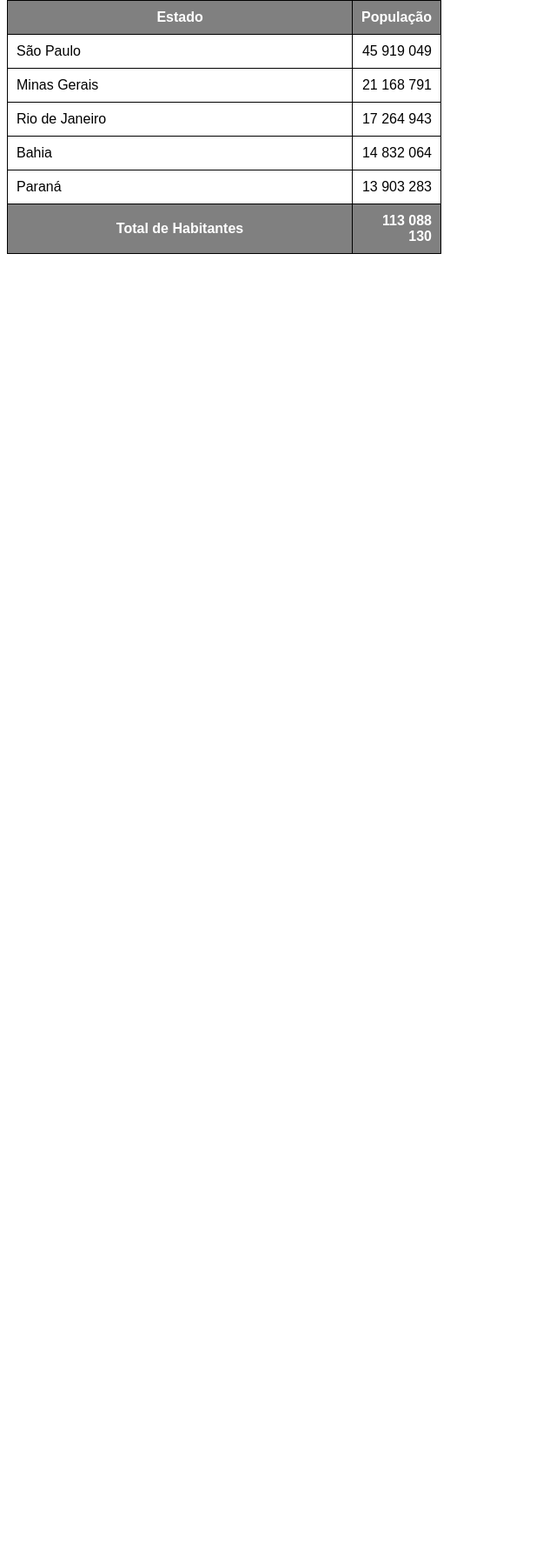
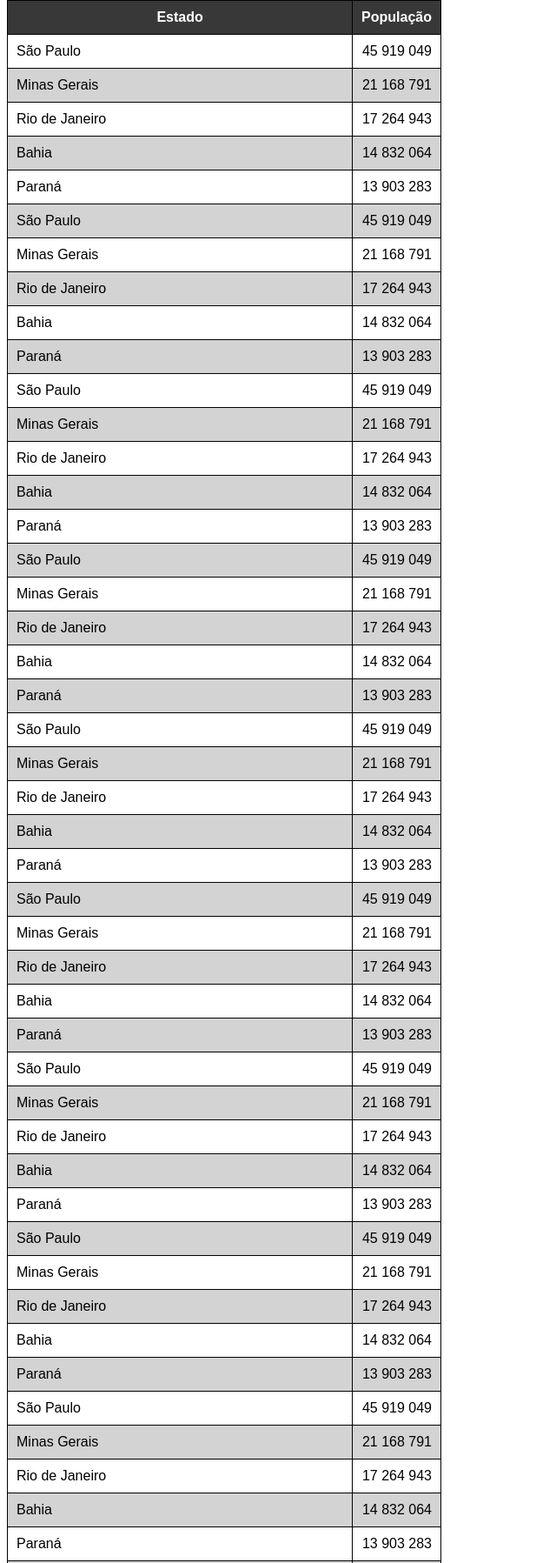
Before and after one commit to C4IO-Dev/HTML-CSS, a plain HTML site: page exercicios/Módulo 3/ex23/tabela02.html in a window 1280 px wide. Shown: the part 80-1877 px from the top of the page at 87% size, without its empty margins (0-640 px from the left). Before the commit the page ends 800 px from the top, so only its background shows below. Drawn offline with Linux system fonts and the light colour scheme.

Commit message:
atualizei cabeçalho tabela02

```diff
--- a/exercicios/Módulo 3/ex23/tabela02.html
+++ b/exercicios/Módulo 3/ex23/tabela02.html
@@ -12,6 +12,7 @@
         table{
             width: 500px;
             border-collapse: collapse;
+            position: relative;
         }
 
         td,th{
@@ -19,8 +20,25 @@
             padding: 10px;
         }
 
+        caption{
+            font-size: 1.5em;
+            font-weight: bold;
+            padding: 10px;
+            background-color: lightgray;
+        }
+
+        .cabecalho{
+            position: sticky;
+            top: -1px;
+            background-color: #383838;
+        }
+
+        tbody > tr:nth-child(2n){
+            background-color: lightgray;
+        }
+
         thead, tfoot{
-            background-color: gray;
+            background-color: #383838;
             color: white;
         }
 
@@ -38,11 +56,191 @@
     <table>
         <thead>
             <tr>
-                <th scope="col">Estado</th>
-                <th scope="col" style="width: 45px;">População</th>
+                <th scope="col" class="cabecalho">Estado</th>
+                <th scope="col" style="width: 50px;" class="cabecalho">População</th>
             </tr>
         </thead>
         <tbody>
+            <tr>
+                <td>São Paulo</td>
+                <td class="num">45 919 049</td>
+            </tr>
+            <tr>
+                <td>Minas Gerais</td>
+                <td class="num">21 168 791</td>
+            </tr>
+            <tr>
+                <td>Rio de Janeiro</td>
+                <td class="num">17 264 943</td>
+            </tr>
+            <tr>
+                <td>Bahia</td>
+                <td class="num">14 832 064</td>
+            </tr>
+            <tr>
+                <td>Paraná</td>
+                <td class="num">13 903 283</td>
+            </tr>
+            <tr>
+                <td>São Paulo</td>
+                <td class="num">45 919 049</td>
+            </tr>
+            <tr>
+                <td>Minas Gerais</td>
+                <td class="num">21 168 791</td>
+            </tr>
+            <tr>
+                <td>Rio de Janeiro</td>
+                <td class="num">17 264 943</td>
+            </tr>
+            <tr>
+                <td>Bahia</td>
+                <td class="num">14 832 064</td>
+            </tr>
+            <tr>
+                <td>Paraná</td>
+                <td class="num">13 903 283</td>
+            </tr>
+            <tr>
+                <td>São Paulo</td>
+                <td class="num">45 919 049</td>
+            </tr>
+            <tr>
+                <td>Minas Gerais</td>
+                <td class="num">21 168 791</td>
+            </tr>
+            <tr>
+                <td>Rio de Janeiro</td>
+                <td class="num">17 264 943</td>
+            </tr>
+            <tr>
+                <td>Bahia</td>
+                <td class="num">14 832 064</td>
+            </tr>
+            <tr>
+                <td>Paraná</td>
+                <td class="num">13 903 283</td>
+            </tr>
+            <tr>
+                <td>São Paulo</td>
+                <td class="num">45 919 049</td>
+            </tr>
+            <tr>
+                <td>Minas Gerais</td>
+                <td class="num">21 168 791</td>
+            </tr>
+            <tr>
+                <td>Rio de Janeiro</td>
+                <td class="num">17 264 943</td>
+            </tr>
+            <tr>
+                <td>Bahia</td>
+                <td class="num">14 832 064</td>
+            </tr>
+            <tr>
+                <td>Paraná</td>
+                <td class="num">13 903 283</td>
+            </tr>
+            <tr>
+                <td>São Paulo</td>
+                <td class="num">45 919 049</td>
+            </tr>
+            <tr>
+                <td>Minas Gerais</td>
+                <td class="num">21 168 791</td>
+            </tr>
+            <tr>
+                <td>Rio de Janeiro</td>
+                <td class="num">17 264 943</td>
+            </tr>
+            <tr>
+                <td>Bahia</td>
+                <td class="num">14 832 064</td>
+            </tr>
+            <tr>
+                <td>Paraná</td>
+                <td class="num">13 903 283</td>
+            </tr>
+            <tr>
+                <td>São Paulo</td>
+                <td class="num">45 919 049</td>
+            </tr>
+            <tr>
+                <td>Minas Gerais</td>
+                <td class="num">21 168 791</td>
+            </tr>
+            <tr>
+                <td>Rio de Janeiro</td>
+                <td class="num">17 264 943</td>
+            </tr>
+            <tr>
+                <td>Bahia</td>
+                <td class="num">14 832 064</td>
+            </tr>
+            <tr>
+                <td>Paraná</td>
+                <td class="num">13 903 283</td>
+            </tr>
+            <tr>
+                <td>São Paulo</td>
+                <td class="num">45 919 049</td>
+            </tr>
+            <tr>
+                <td>Minas Gerais</td>
+                <td class="num">21 168 791</td>
+            </tr>
+            <tr>
+                <td>Rio de Janeiro</td>
+                <td class="num">17 264 943</td>
+            </tr>
+            <tr>
+                <td>Bahia</td>
+                <td class="num">14 832 064</td>
+            </tr>
+            <tr>
+                <td>Paraná</td>
+                <td class="num">13 903 283</td>
+            </tr>
+            <tr>
+                <td>São Paulo</td>
+                <td class="num">45 919 049</td>
+            </tr>
+            <tr>
+                <td>Minas Gerais</td>
+                <td class="num">21 168 791</td>
+            </tr>
+            <tr>
+                <td>Rio de Janeiro</td>
+                <td class="num">17 264 943</td>
+            </tr>
+            <tr>
+                <td>Bahia</td>
+                <td class="num">14 832 064</td>
+            </tr>
+            <tr>
+                <td>Paraná</td>
+                <td class="num">13 903 283</td>
+            </tr>
+            <tr>
+                <td>São Paulo</td>
+                <td class="num">45 919 049</td>
+            </tr>
+            <tr>
+                <td>Minas Gerais</td>
+                <td class="num">21 168 791</td>
+            </tr>
+            <tr>
+                <td>Rio de Janeiro</td>
+                <td class="num">17 264 943</td>
+            </tr>
+            <tr>
+                <td>Bahia</td>
+                <td class="num">14 832 064</td>
+            </tr>
+            <tr>
+                <td>Paraná</td>
+                <td class="num">13 903 283</td>
+            </tr>
             <tr>
                 <td>São Paulo</td>
                 <td class="num">45 919 049</td>
```
